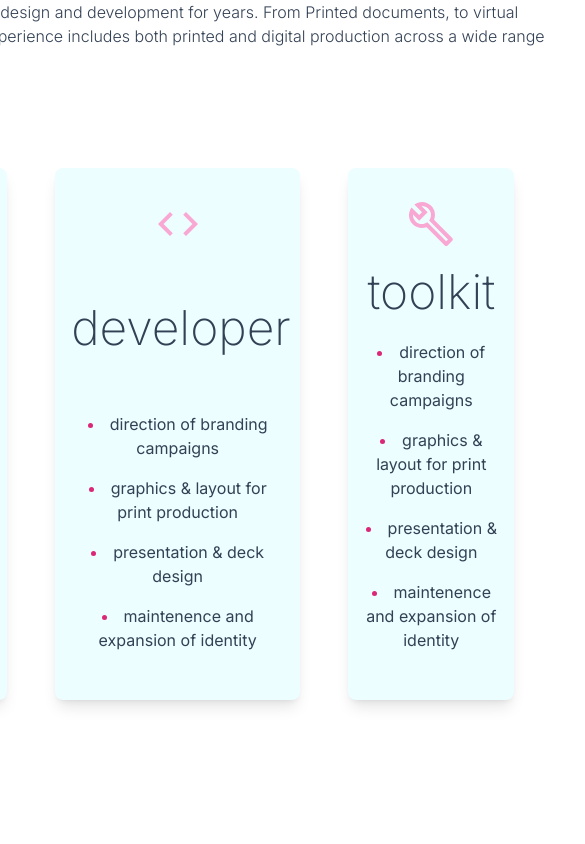
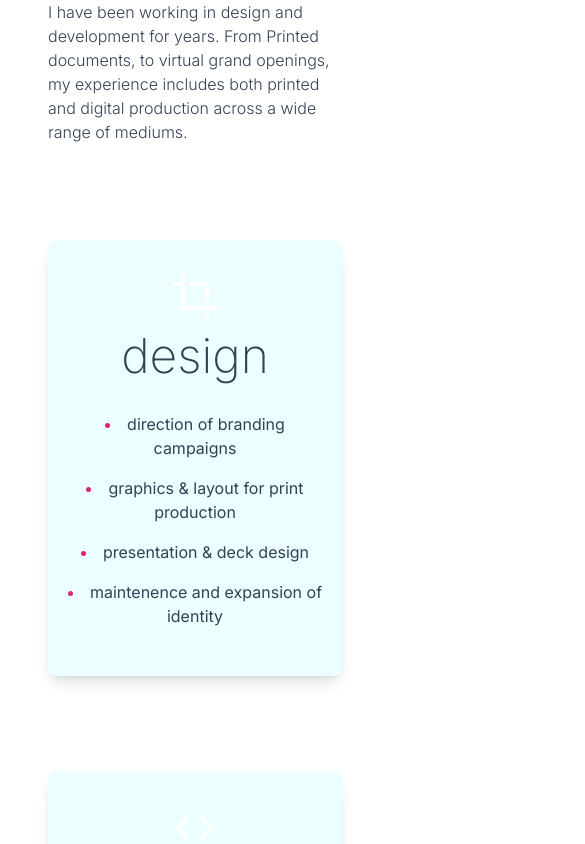
Before and after one commit to BrendanMcBryan/next-cv, a Next.js app: page / in a window 390 px wide. Shown: the part 980-1824 px from the top of the page, 585 px wide, since content can reach past the window. Built offline with nearby package versions, Linux system fonts and the light colour scheme.

Commit message:
column and mobile adjustments

```diff
--- a/app/sections/about.tsx
+++ b/app/sections/about.tsx
@@ -2,20 +2,20 @@ import { MdCrop, MdOutlineCode, MdOutlineBuild } from "react-icons/md";
 
 
 export default function aboutSection() {
-  const cardClass = " card flex flex-col justify-between bg-cyan-50  w-1/3 rounded-lg shadow-lg me-12 py-8 px-4 hover:bg-cyan-100"
+  const cardClass = " card flex flex-col justify-between bg-cyan-50 rounded-lg shadow-lg mb-12 mx-0 py-8 px-4 hover:bg-cyan-100"
   const titleClass = "font-extralight text-center text-5xl text-slate-700 mb-4"
   const liClass = " text-slate-700"
-  const iconClass = " text-5xl text-center text-pink-300 mx-auto mb-3"
+  const iconClass = " text-5xl text-center text-white mx-auto mb-3 "
   return <>
     <section
       className="flex flex-col items-start justify-start  py-12 "
     >
-      <div className="flex flex-col max-w-[1200px]">
+      <div className="flex flex-col max-w-[1200px] mx-auto">
         <div className="p-12 w-full flex-1 flex flex-col justify-start">
           <h2 className="text-2xl font-light mb-2">about brendan</h2>
           <p className="font-light text-slate-700">I have been working in design and development for years. From Printed documents, to virtual grand openings, my experience includes both printed and digital production across a wide range of mediums.</p>
         </div>
-        <div className="p-12 w-fullflex-1 flex flex-row justify-between">
+        <div className="p-12 w-full flex flex-col md:flex-row md:columns-3 gap-12 bg-red justify-between">
           <div className={cardClass}>
           <MdCrop className={iconClass} />
             <h3 className="font-extralight text-center text-5xl text-slate-700 mb-8
```
